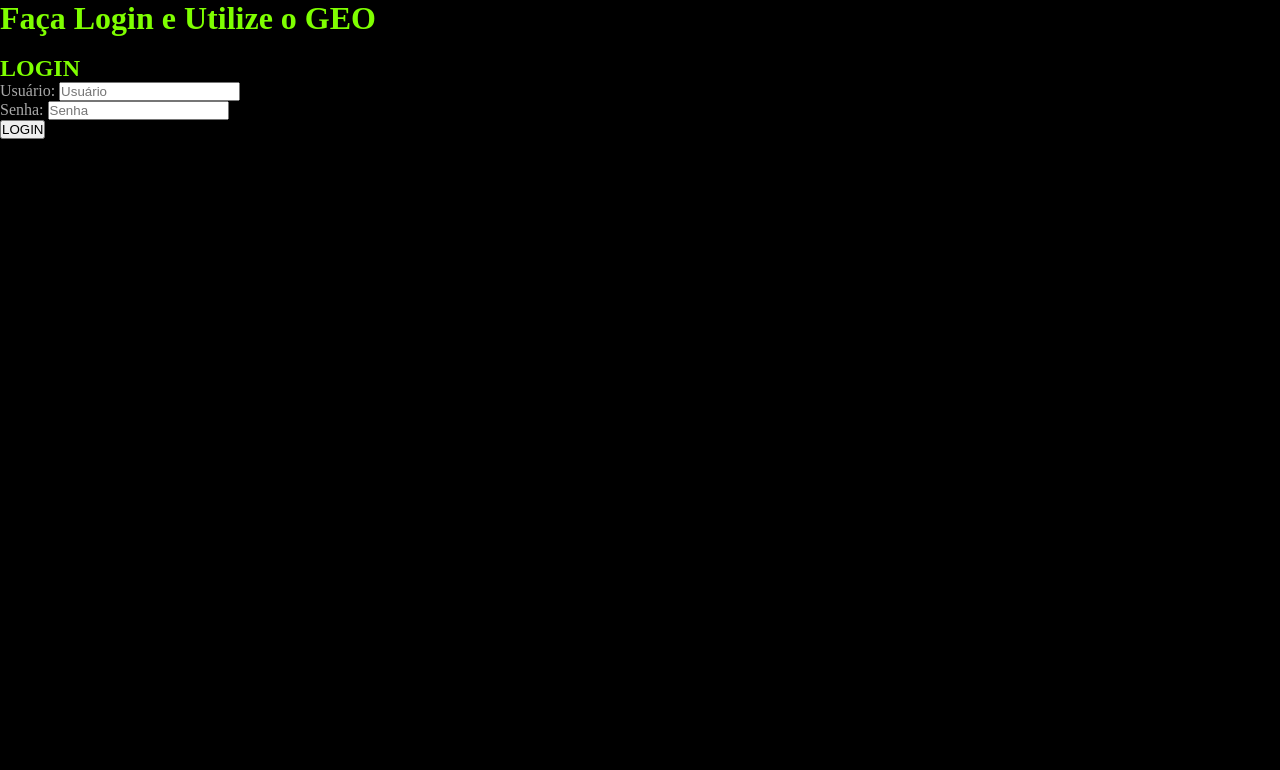
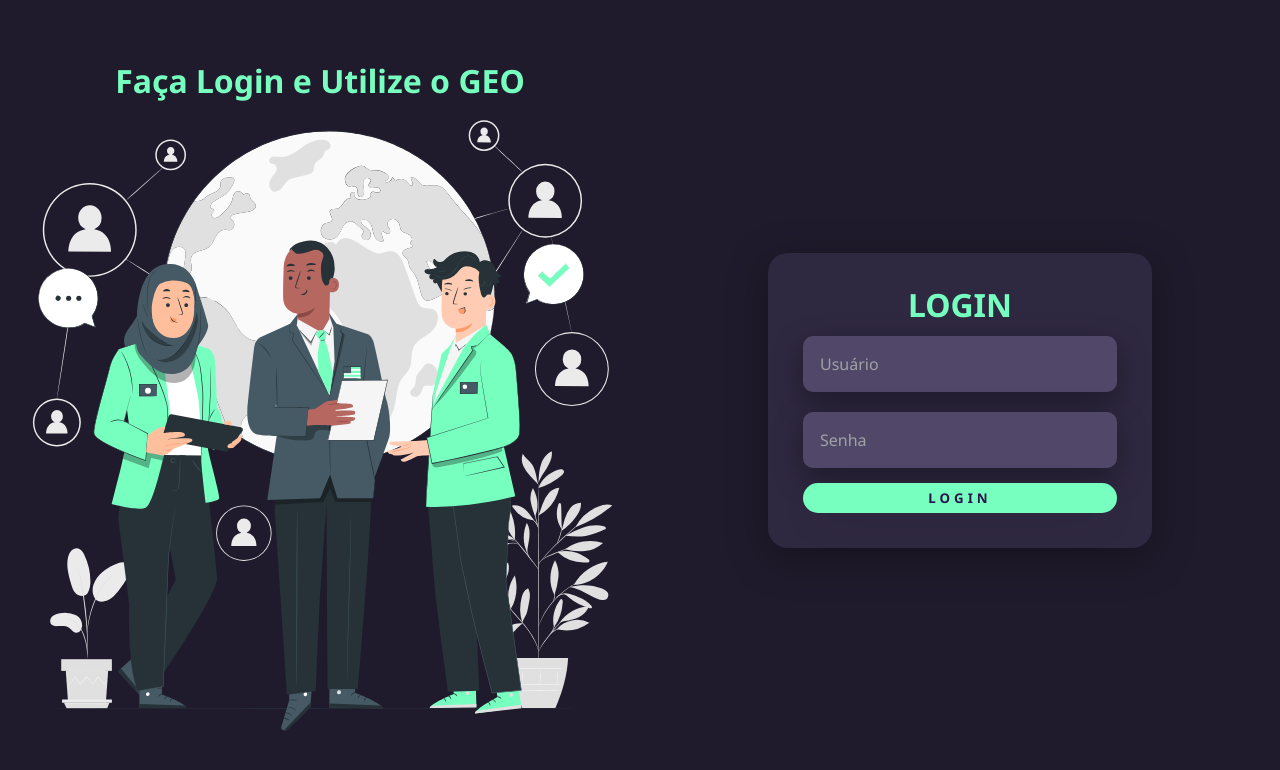
Before and after one commit to Wellington-lopes/GEO, a plain HTML site: page index.html in a window 1280 px wide. Drawn offline with Linux system fonts and the light colour scheme.

Commit message:
Fazendo o CSS

```diff
--- a/index.html
+++ b/index.html
@@ -7,27 +7,30 @@
     <title>GEO</title>
     <link rel="stylesheet" href="./style.css">
     <script src="./script.js" defer></script>
+    <link rel="shortcut icon" href="./assets/globe2.png" type="image/x-icon">
 
 </head>
 
 <body>
+
     <main>
         <div class="left">
             <h1>Faça Login e Utilize o GEO</h1>
-            <img src="" alt="">
+            <img src="./assets/International cooperation-pana.svg" alt="Pessoas em ambiente de trabalho">
         </div>
 
         <div class="right">
-            <h2>LOGIN</h2>
+
 
             <div class="card">
+                <h1>LOGIN</h1>
                 <div class="textfield">
-                    <label for="usuario">Usuário:</label>
+                   <!-- <label for="usuario">Usuário:</label>-->
                     <input id="usuario" type="text" placeholder="Usuário">
                 </div>
 
                 <div class="textfield">
-                    <label for="senha">Senha:</label>
+                   <!-- <label for="senha">Senha:</label>-->
                     <input id="senha" type="password" placeholder="Senha">
                 </div>
 
@@ -36,8 +39,7 @@
         </div>
 
     </main>
-    <footer>
-    </footer>
+    <footer></footer>
 </body>
 
 </html>
--- a/style.css
+++ b/style.css
@@ -1,20 +1,107 @@
+@import url('https://fonts.googleapis.com/css2?family=Inter:wght@400;700&family=Noto+Sans:wght@400;700&family=Roboto+Mono:wght@400;500;700&family=Roboto:ital,wght@0,400;1,700&display=swap');
+
 *{
     margin: 0;
     padding: 0;
+    box-sizing: border-box;
+    font-family: 'Noto Sans', Arial, Helvetica, sans-serif;
 }
 
-body{
-    background-color: black;
+main{
+    width: 100vw;
+    height: 100vh;
+    background: #201b2c;
+    display: flex;
+    /*Eixo x*/
+    justify-content: center;
+    /*Eixo*/
+    align-items: center;
 }
 
-h1{
-    color: chartreuse;
+.left{
+    width: 50vw;
+    height: 100vh;
+    display: flex;
+    justify-content: center;
+    align-items: center;
+    flex-direction: column;
+
 }
 
-h2{
-    color: chartreuse;
+.left > h1{
+    color: #77FFC0;
 }
 
-label{
-    color: darkgray;
+.right{
+    width: 50vw;
+    height: 100vh;
+    display: flex;
+    justify-content: center;
+    align-items: center;
 }
+
+.card{
+    width: 60%;
+    display: flex;
+    justify-content: center;
+    align-items: center;
+    flex-direction: column;
+    padding: 30px 35px;
+    background: #2f2841;
+    border-radius: 20px;
+    box-shadow: 0px 10px 40px #00000056;
+}
+
+.card > h1{
+    color: #77FFC0;
+    font-weight: 800;
+}
+
+.textfield{
+    width: 100%;
+    display: flex;
+    flex-direction: column;
+    justify-content: center;
+    align-items: flex-start;
+    margin: 10px 0px;
+}
+
+.textfield > input{
+    width: 100%;
+    border: none;
+    border-radius: 10px;
+    padding: 15px;
+    background: #514869;
+    color: #f0ffffde;
+    font-size: 12pt;
+    box-shadow: 0px 10px 30px #00000056;
+    outline: none;
+    border: 2px solid transparent;
+}
+
+.textfield > input::placeholder{
+    color: #acafafde;
+}
+
+input:focus{
+    border-color: #77ffc0;
+}
+
+img{
+    max-height: 800px;
+}
+
+button{
+    width: 100%;
+    background-color: #77FFC0;
+    color: #2b134b;
+    padding: 6px;
+    border: none;
+    margin: 5px;
+    border-radius: 15px;
+    font-weight: 800;
+    outline: none;
+    letter-spacing: 4px;
+    cursor: pointer;
+    box-shadow: 0px 10px 40px -12px #00000052;
+}
```
Also changed, not shown: assets/International cooperation-pana.svg (added), assets/globe.png (added), assets/globe2.png (added).
